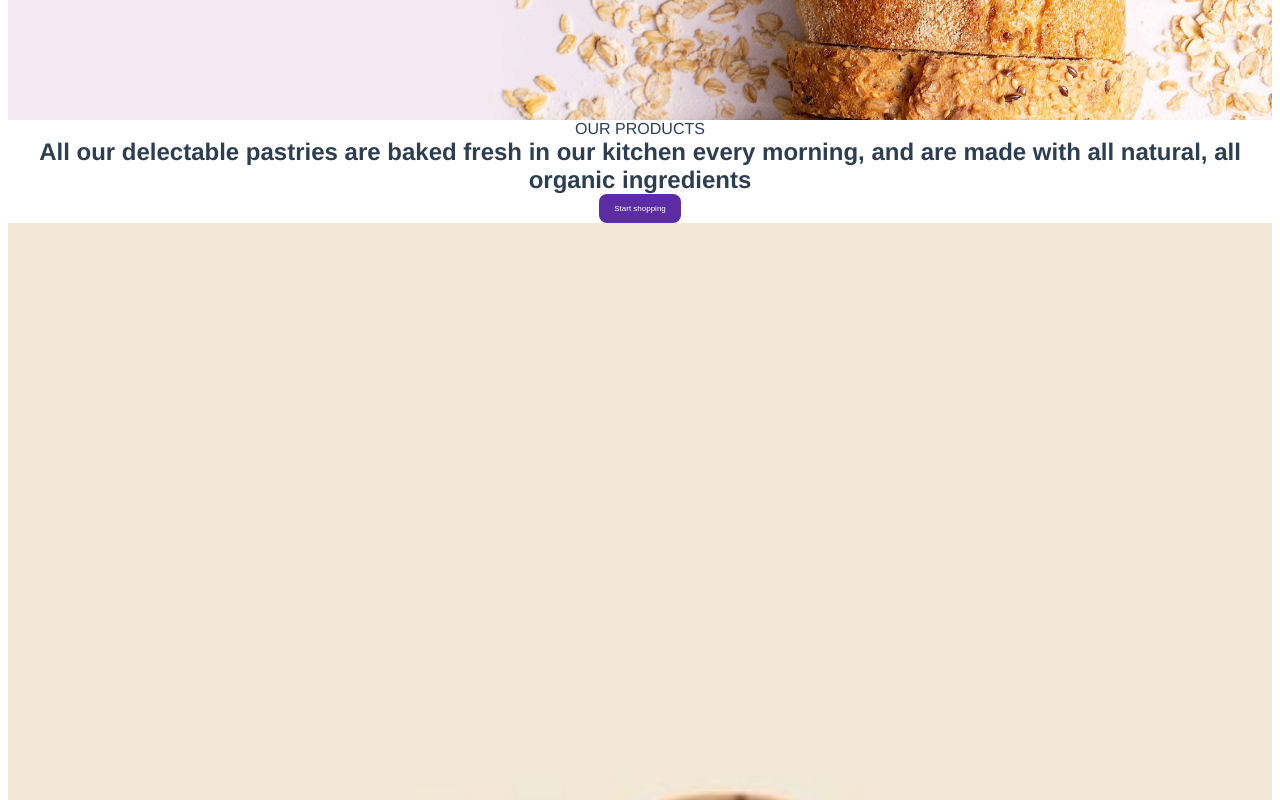
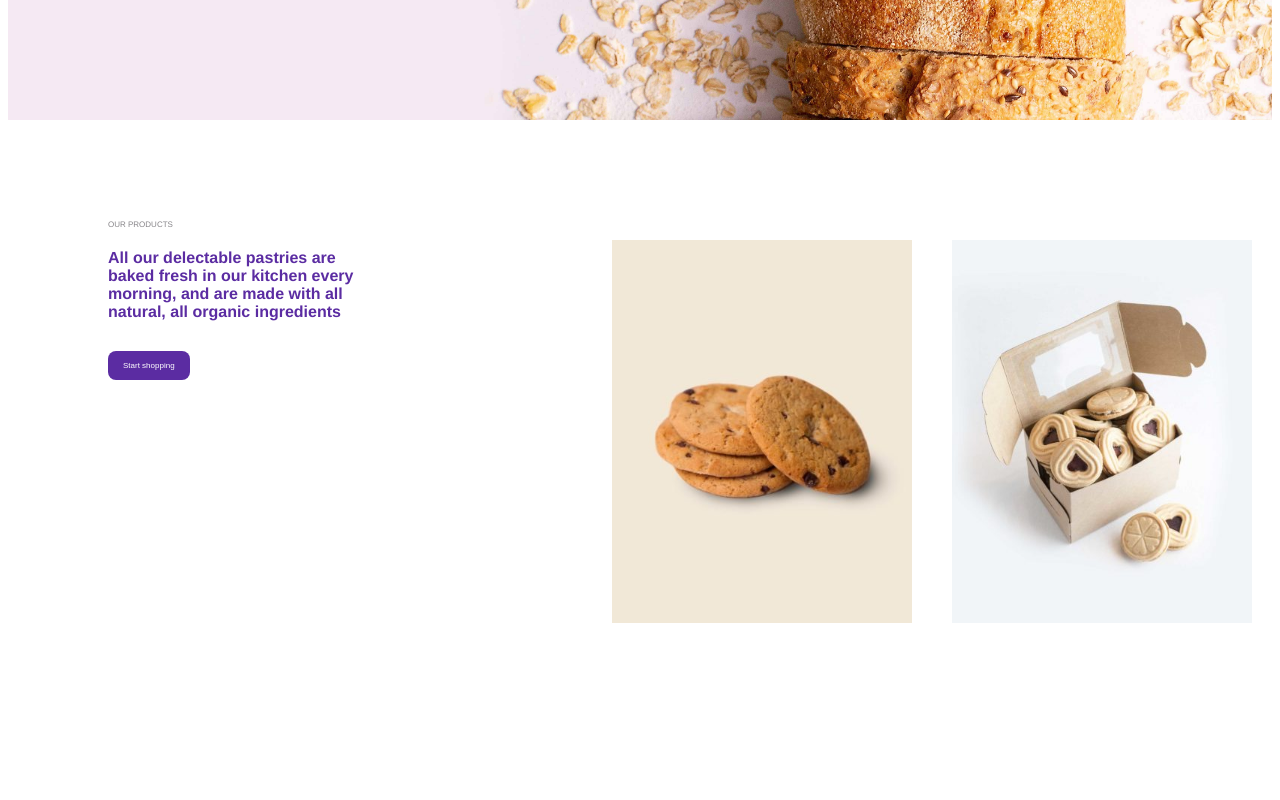
Before and after one commit to dvdecpcc/proj-html-vuejs, a Vue app: page / in a window 1280 px wide. Shown: the part 580-1380 px from the top of the page. After the commit the page ends 1235 px from the top, so only its background shows below. Built offline with nearby package versions, Linux system fonts and the light colour scheme.

Commit message:
2nd section done

```diff
--- a/src/components/MyMain.vue
+++ b/src/components/MyMain.vue
@@ -1,7 +1,6 @@
 <template>
   <div>
     <OurProductsMain/>
-    <p>ciao</p>
   </div>
 </template>
 
--- a/src/components/OurProductsMain.vue
+++ b/src/components/OurProductsMain.vue
@@ -41,7 +41,7 @@ export default {
                     name:"Strawberry Jam Cookies",
                     type:"Cookies, Pastries",
                     price:"24.00",
-                    weightPrice:""
+                    weightPrice:"62.00"
                 }
             ]
         }
@@ -52,7 +52,29 @@ export default {
 
 <style scoped lang="scss">
 @import "../styles/commonRules.scss";
+    .container{
+        display: flex;
+        align-items: flex-start;
+        margin-top: 100px;
+        justify-content: space-between;
+    }
+    .title{
+        max-width: 250px;
+        text-align: left;
+        margin-left: 100px;
 
+        p{
+            color: $mamba;
+            font-size: .5rem;
+            margin-bottom: 20px;
+        }
+        h1{
+            font-size: 1rem;
+            color: $daisyBush;
+        }
+        button{margin-top: 30px;}
+
+    }
     .purpleBtn{
         background-color: $daisyBush;
         color: $white;
@@ -63,7 +85,7 @@ export default {
         font-size: .5rem;
         &:hover{
         color: $daisyBush;
-        background-color: $white;
+        background-color: rgb(236, 232, 243);
         }
     }
 </style>
--- a/src/components/ourProducts.vue
+++ b/src/components/ourProducts.vue
@@ -4,7 +4,7 @@
     <div class="infos">
         <h3>{{itemName}}</h3>
         <p>{{itemType}}</p>
-        <h3>${{itemPrice}}  ${{itemWeightPrice}}</h3>
+        <h3>${{itemPrice}}    ${{itemWeightPrice}}</h3>
     </div>
   </div>
 </template>
@@ -27,10 +27,12 @@ export default {
     .card{
         position: relative;
         cursor: pointer;
+        display: inline-block;
+        margin: 20px;
         &:hover .infos{
             display: block;
         }
-        img{width: 100%;}
+        img{width: 300px;}
         .infos{
             position: absolute;
             display: none;
@@ -39,6 +41,14 @@ export default {
             left: 50%;
             color: $white;
             text-align: center;
+            transform: translate(-50%, -50%);
+            width: 300px;
+            height: 100%;
+            padding-top: 150px;
+            line-height: 40px;
+
+            h3{font-size: .9rem;}
+            p{font-size: .5rem;}
         }
     }
 
```
